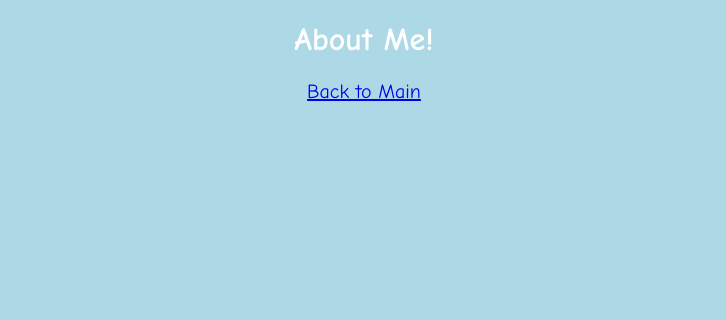
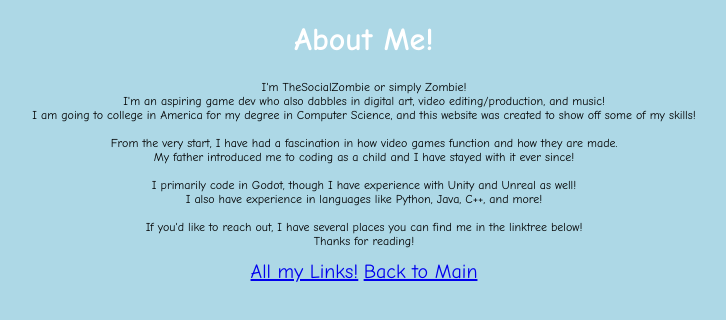
Before and after one commit to TheCodingZombie/TheCodingZombie.github.io, a plain HTML site: page aboutme.html in a window 1280 px wide. Shown: the whole page, without its empty margins (276-1002 px from the left). Drawn offline with Linux system fonts and the light colour scheme.

Commit message:
added the about me page

```diff
--- a/aboutme.html
+++ b/aboutme.html
@@ -5,6 +5,19 @@
     </head>
     <body>
         <h1>About Me!</h1>
+        <p>I'm TheSocialZombie or simply Zombie!
+            <br>I'm an aspiring game dev who also dabbles in digital art, video editing/production, and music!
+            <br>I am going to college in America for my degree in Computer Science, and this website was created to show off some of my skills!
+            <br><br>From the very start, I have had a fascination in how video games function and how they are made.
+            <br>My father introduced me to coding as a child and I have stayed with it ever since!
+            <br><br>I primarily code in Godot, though I have experience with Unity and Unreal as well!
+            <br>I also have experience in languages like Python, Java, C++, and more!
+            <br><br>If you'd like to reach out, I have several places you can find me in the linktree below!
+            <br>Thanks for reading!
+        </p>
+
+        <a href="https://linktr.ee/TheSocialZombie">All my Links!</a>
+
         <a href="index.html">Back to Main</a>
     </body>
 </html>
```
